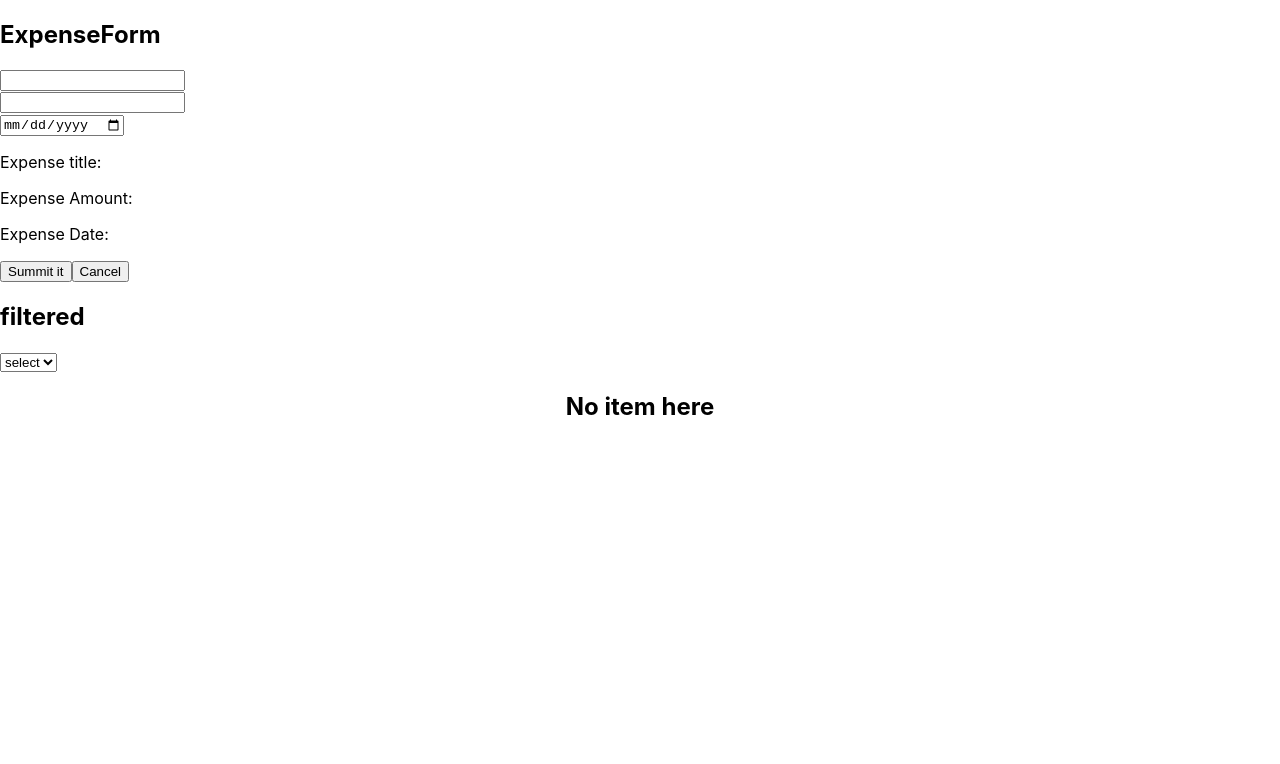
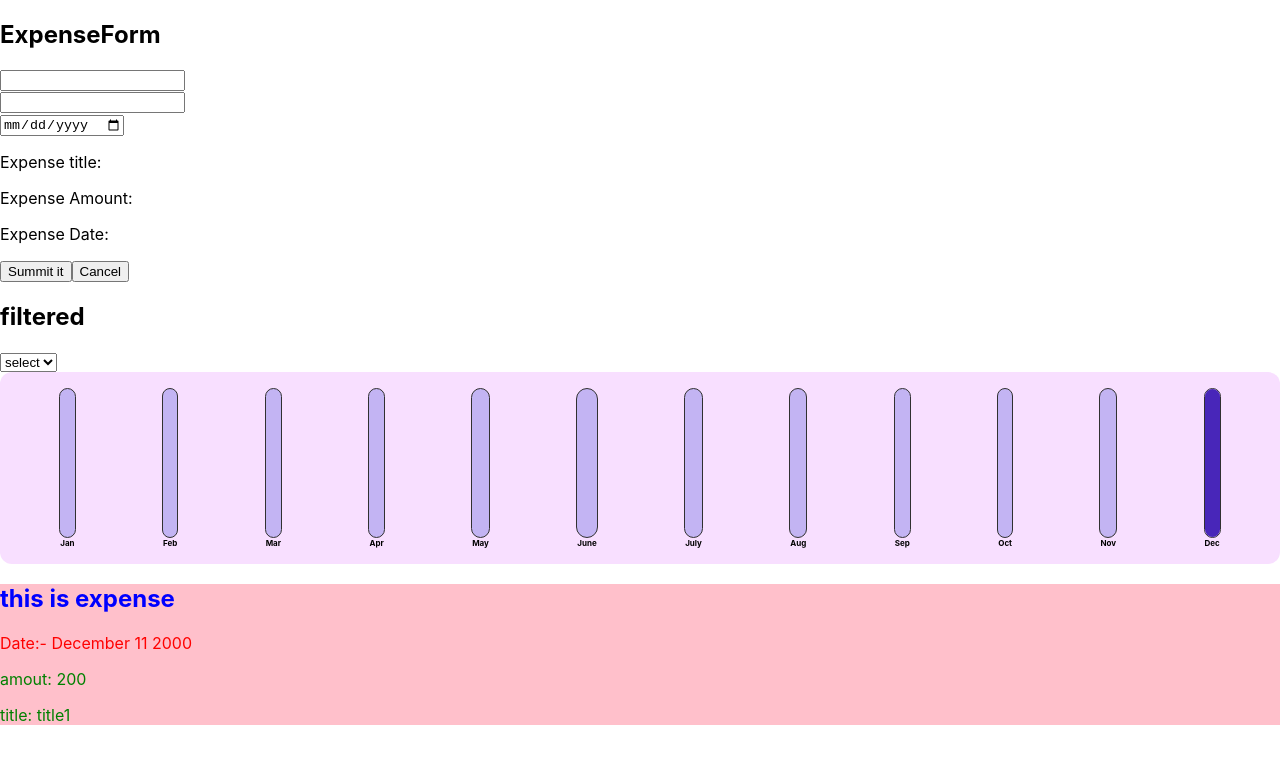
Before and after one commit to Ritikadhangar910/reactsharp, a React (Create React App) app: page / in a window 1280 px wide. Shown: the top 764 px of the page. Built offline with nearby package versions, Linux system fonts and the light colour scheme.

Commit message:
chart code

```diff
--- a/src/App.js
+++ b/src/App.js
@@ -2,15 +2,16 @@ import React, { useState } from "react";
 import Expense from "./Expenses";
 import ExpenseForm from "./components/ExpenseForm";
 import Filteryear from "./Filteryear";
+import ExpenseChart from "./components/ExpenseChart";
 const values = [
-  { title: "title1", amount: "200$", d: new Date(2000, 11, 11) },
-  { title: "title2", amount: "300$", d: new Date(2003, 11, 1) },
-  { title: "title3", amount: "400$", d: new Date(2003, 10, 2) },
-  { title: "title4", amount: "100$", d: new Date(2002, 11, 3) },
+  { title: "title1", amount: 200, d: new Date(2000, 11, 11) },
+  { title: "title2", amount: 300, d: new Date(2003, 9, 1) },
+  { title: "title3", amount: 401.34, d: new Date(2003, 10, 2) },
+  { title: "title4", amount: 943, d: new Date(2002, 8, 3) },
 ];
 const App = () => {
   const [val, setval] = useState(values);
-  const [filters, setfilter] = useState(null);
+  const [filters, setfilter] = useState(2000);
   function getfromdetails(values) {
     setval((prev) => {
       return [...prev, values];
--- /dev/null
+++ b/src/Chart/Chart.css
@@ -0,0 +1,9 @@
+.chart {
+  padding: 1rem;
+  border-radius: 12px;
+  background-color: #f8dfff;
+  text-align: center;
+  display: flex;
+  justify-content: space-around;
+  height: 10rem;
+}
--- /dev/null
+++ b/src/Chart/Chart.js
@@ -0,0 +1,21 @@
+import "../Chart/Chart.css";
+import ChartBar from "./ChartBar";
+const Chart = (props) => {
+  const dataPointValue = props.showPoints.map((showpoint) => showpoint.value);
+  const maxvalue = Math.max(...dataPointValue);
+  return (
+    <>
+      <div className="chart">
+        {props.showPoints.map((showPoint) => (
+          <ChartBar
+            key={showPoint.label}
+            value={showPoint.value}
+            maxValue={maxvalue}
+            label={showPoint.label}
+          />
+        ))}
+      </div>
+    </>
+  );
+};
+export default Chart;
--- /dev/null
+++ b/src/Chart/ChartBar.css
@@ -0,0 +1,30 @@
+.chart-bar {
+  height: 100%;
+  display: flex;
+  flex-direction: column;
+  align-items: center;
+}
+
+.chart-bar__inner {
+  height: 100%;
+  width: 100%;
+  border: 1px solid #313131;
+  border-radius: 12px;
+  background-color: #c3b4f3;
+  overflow: hidden;
+  display: flex;
+  flex-direction: column;
+  justify-content: flex-end;
+}
+
+.chart-bar__fill {
+  background-color: #4826b9;
+  width: 100%;
+  transition: all 0.3s ease-out;
+}
+
+.chart-bar__label {
+  font-weight: bold;
+  font-size: 0.5rem;
+  text-align: center;
+}
--- /dev/null
+++ b/src/Chart/ChartBar.js
@@ -0,0 +1,18 @@
+import "../Chart/ChartBar.css";
+function ChartBar(props) {
+  let setpercent = "0%";
+  if (props.maxValue > 0) {
+    setpercent = Math.round((props.value / props.maxValue) * 100) + "%";
+  }
+  return (
+    <>
+      <div className="chart-bar">
+        <div className="chart-bar__inner">
+          <div className="chart-bar__fill" style={{ height: setpercent }}></div>
+        </div>
+        <div className="chart-bar__label">{props.label}</div>
+      </div>
+    </>
+  );
+}
+export default ChartBar;
--- a/src/DataFilter.js
+++ b/src/DataFilter.js
@@ -1,20 +1,15 @@
 import ExpenseItem from "./components/Expense/ExpenseItem";
 const DataFilter = (props) => {
-  const items = props.val;
-  const showitems = items.filter((item) => props.year === item.d.getFullYear());
-  if (showitems.length === 0) {
+  if (props.showitems.length === 0) {
     return <h2>No item here</h2>;
   }
 
   return (
     <>
-      {showitems.map((item, ind) => (
-        <ExpenseItem
-          key={ind}
-          title={item.title}
-          amount={item.amount}
-          d={item.d}
-        />
+      {props.showitems.map((item, ind) => (
+        <div key={ind}>
+          <ExpenseItem title={item.title} amount={item.amount} d={item.d} />
+        </div>
       ))}
     </>
   );
--- a/src/Expenses.js
+++ b/src/Expenses.js
@@ -1,8 +1,12 @@
 import DataFilter from "./DataFilter";
+import ExpenseChart from "./components/ExpenseChart";
 function Expense(props) {
+  const items = props.val;
+  const showitems = items.filter((item) => props.year === item.d.getFullYear());
   return (
     <div className="App">
-      <DataFilter val={props.val} year={props.year} />
+      <ExpenseChart showitems={showitems} />
+      <DataFilter showitems={showitems} />
     </div>
   );
 }
--- /dev/null
+++ b/src/components/ExpenseChart.js
@@ -0,0 +1,28 @@
+import Chart from "../Chart/Chart";
+const expensedata = [
+  { label: "Jan", value: 0 },
+  { label: "Feb", value: 0 },
+  { label: "Mar", value: 0 },
+  { label: "Apr", value: 0 },
+  { label: "May", value: 0 },
+  { label: "June", value: 0 },
+  { label: "July", value: 0 },
+  { label: "Aug", value: 0 },
+  { label: "Sep", value: 0 },
+  { label: "Oct", value: 0 },
+  { label: "Nov", value: 0 },
+  { label: "Dec", value: 0 },
+];
+
+function ExpenseChart(props) {
+  for (const expense of props.showitems) {
+    const expenseMonth = expense.d.getMonth();
+    expensedata[expenseMonth].value += expense.amount;
+  }
+  return (
+    <>
+      <Chart showPoints={expensedata} />
+    </>
+  );
+}
+export default ExpenseChart;
```
